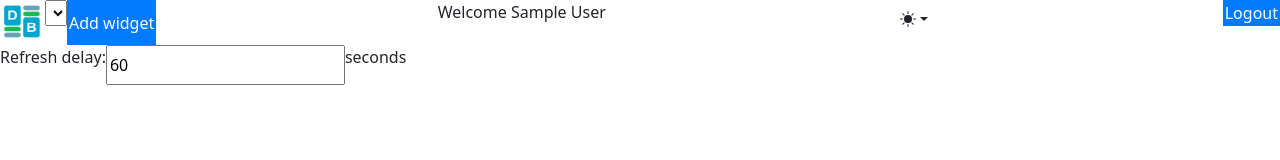
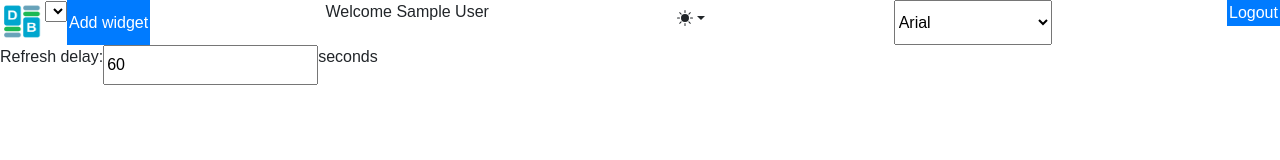
Before and after one commit to Hanra-s-work/area-rattrapage, a plain HTML site: page front/html/dashboard/index.html in a window 1280 px wide. Drawn offline with nearby package versions, Linux system fonts and the light colour scheme; no server answers.

```diff
--- /dev/null
+++ b/front/html/assets/js/font-selector.js
@@ -0,0 +1,63 @@
+/*
+** EPITECH PROJECT, 2024
+** area-rattrapage
+** File description:
+** font-selector.js
+*/
+
+const fonts = ["Arial", "Verdana", "Courier New", "Times New Roman", "Georgia"];
+const fontCookieName = "font";
+
+// Function to inject options into a dropdown based on an ID
+function populateDropdown(dropdownId, options) {
+    const dropdown = document.getElementById(dropdownId);
+    if (!dropdown) {
+        console.error(`Dropdown with ID '${dropdownId}' not found.`);
+        return;
+    }
+
+    dropdown.innerHTML = "";
+    options.forEach(option => {
+        const optElement = document.createElement("option");
+        optElement.value = option;
+        optElement.textContent = option;
+        dropdown.appendChild(optElement);
+    });
+}
+
+// Function to set the font on page load based on a stored cookie
+function initializeFont() {
+    const fontCookie = window.cookie_manager.readCookie(fontCookieName);
+    if (fontCookie) {
+        const font = fontCookie;
+        document.body.style.fontFamily = font;
+        const dropdown = document.getElementById("fontSelector");
+        if (dropdown) {
+            dropdown.value = font;
+        }
+    } else {
+        document.body.style.fontFamily = fonts[0];
+        window.cookie_manager.createCookie(fontCookieName, fonts[0]);
+        const dropdown = document.getElementById("fontSelector");
+        if (dropdown) {
+            dropdown.value = fonts[0];
+        }
+    }
+}
+
+// Function to update font when the dropdown changes and store it in a cookie
+function updateFont(dropdown) {
+    const selectedFont = dropdown.value.trim();
+    document.body.style.fontFamily = selectedFont;
+    window.cookie_manager.createCookie(fontCookieName, selectedFont, 365);
+}
+
+
+
+// Initialise when the page is loaded
+function initialise() {
+    populateDropdown("fontSelector", fonts);
+    initializeFont();
+}
+
+document.addEventListener("DOMContentLoaded", initialise);
--- a/front/html/assets/js/modules/widget_manager.mjs
+++ b/front/html/assets/js/modules/widget_manager.mjs
@@ -59,7 +59,8 @@
     widget_code += `<section class="widget_header">`;
     widget_code += `<aside class="widget_header_index_position_box">`;
     widget_code += `<p>Position:</p>`;
-    widget_code += `<input type="number" class="widget_header_index_position" min="0" value="${widget_index}" onchange="update_widget_location(this);">`;
+    // widget_code += `<input type="number" class="widget_header_index_position" min="0" value="${widget_index}" onchange="update_widget_location(this);">`;
+    widget_code += `<p>${widget_index}</p>`;
     widget_code += `</aside>`;
     widget_code += `<aside>`;
     widget_code += `<button class="button_desing" type="button" onclick="window.widget_manager.remove_widget('${widget_id}', '${widget_name}', '${internal_widget_id}');">`;
--- a/front/html/dashboard/index.html
+++ b/front/html/dashboard/index.html
@@ -141,7 +141,7 @@
                     </svg>Dark</a><a class="dropdown-item d-flex align-items-center" href="#" data-bs-theme-value="auto"><svg xmlns="http://www.w3.org/2000/svg" width="1em" height="1em" fill="currentColor" viewBox="0 0 16 16" class="bi bi-circle-half opacity-50 me-2">
                         <path d="M8 15A7 7 0 1 0 8 1zm0 1A8 8 0 1 1 8 0a8 8 0 0 1 0 16"></path>
                     </svg>Auto</a></div>
-        </div>
+        </div><select id="fontSelector"></select>
         <aside><button class="button_desing" type="button" onclick="logout();">Logout</button></aside>
     </section>
     <section style="display:flex;">
@@ -158,6 +158,7 @@
     <script src="../assets/js/dashboard/refresh.js"></script>
     <script src="../assets/js/dashboard/update_username.js"></script>
     <script src="../assets/js/dashboard/widget_dropdown.js"></script>
+    <script src="../assets/js/font-selector.js"></script>
     <script src="../assets/js/login/sso.js"></script>
     <script src="../assets/js/modules/constants.mjs" type="module"></script>
     <script src="../assets/js/modules/cookies.mjs" type="module"></script>
```
Also changed, not shown: front/html/api/v1/oauth/callback/index.html (+1 -0 lines), front/html/callback/index.html (+1 -0 lines), front/html/index.html (+2 -1 lines), front/html/password/index.html (+2 -1 lines).
